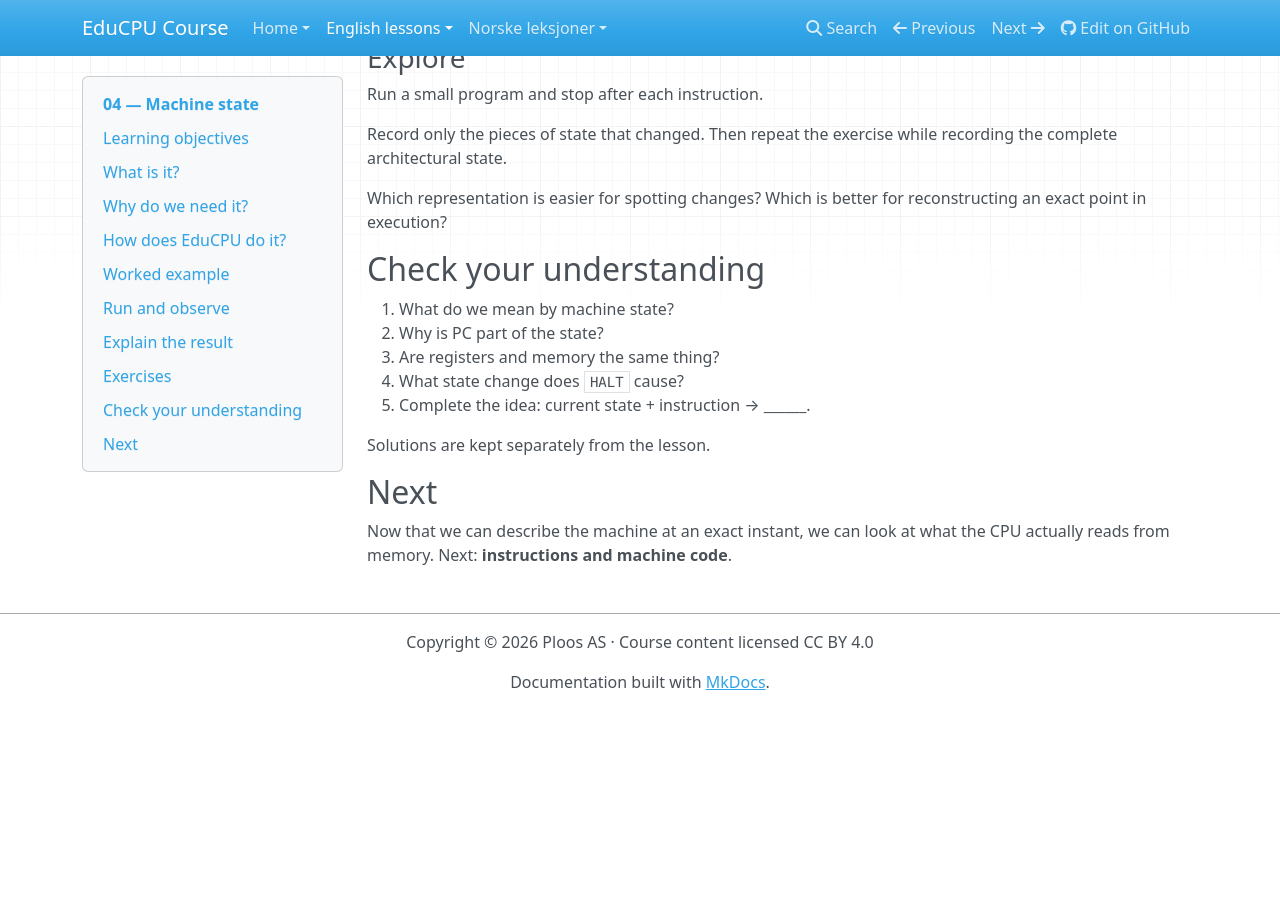
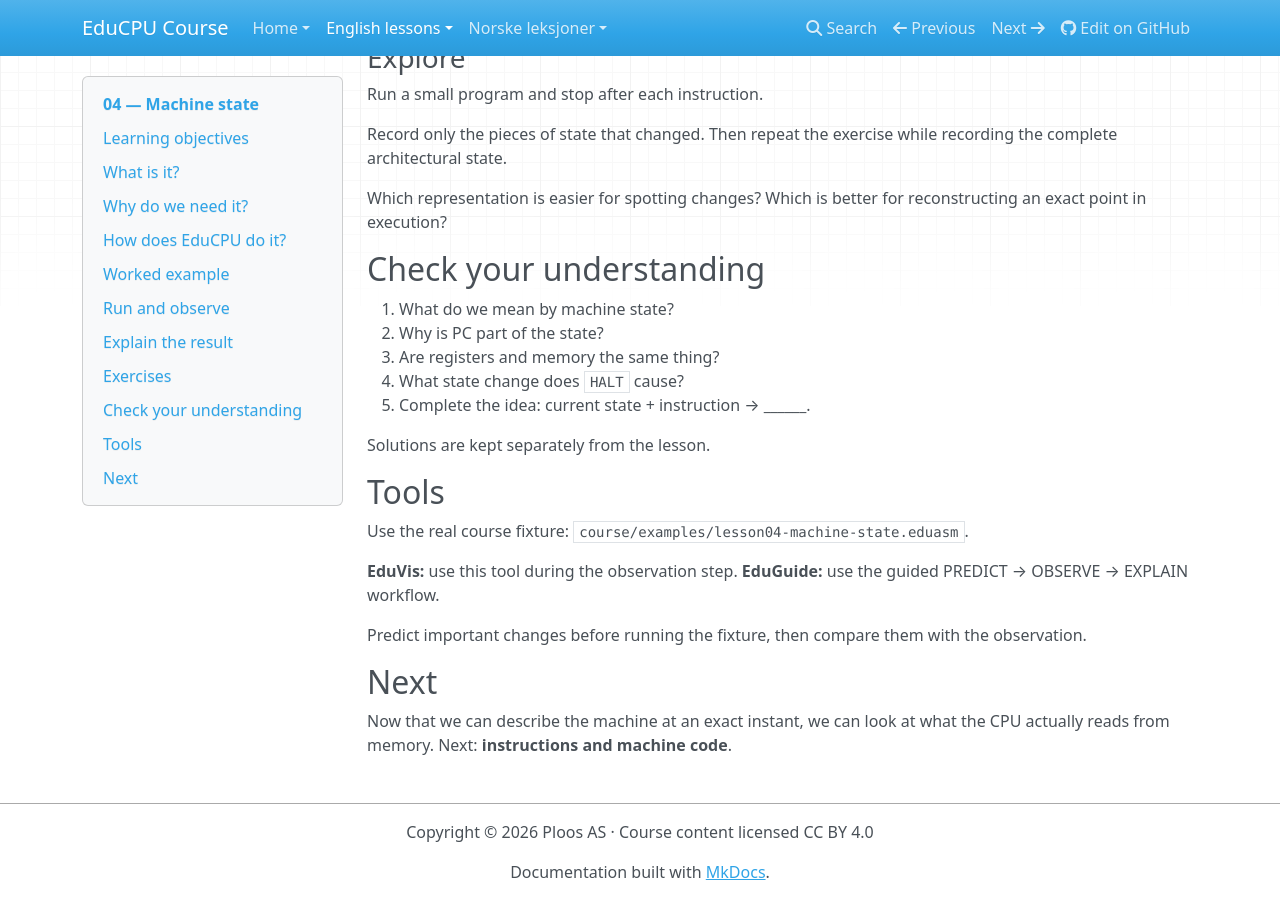
Before and after one commit to Ploos-AS/EduCPU, an MkDocs documentation site: the page built from course/en/lessons/04-machine-state.md, in a window 1280 px wide and 900 px high, scrolled down 4284 px. Built offline with MkDocs 1.6.1, drawn with Linux system fonts in a browser that asks for light colours; nearby versions of some CDN libraries; before the commit the page ends 4994 px from its top, so only the background shows below that.

Commit message:
Pedagogy: expose tools and fixture in 04-machine-state.md

```diff
--- a/course/en/lessons/04-machine-state.md
+++ b/course/en/lessons/04-machine-state.md
@@ -229,6 +229,14 @@ Which representation is easier for spotting changes? Which is better for reconst
 
 Solutions are kept separately from the lesson.
 
+## Tools
+
+Use the real course fixture: `course/examples/lesson04-machine-state.eduasm`.
+
+**EduVis:** use this tool during the observation step. **EduGuide:** use the guided PREDICT → OBSERVE → EXPLAIN workflow.
+
+Predict important changes before running the fixture, then compare them with the observation.
+
 ## Next
 
 Now that we can describe the machine at an exact instant, we can look at what the CPU actually reads from memory. Next: **instructions and machine code**.
```
